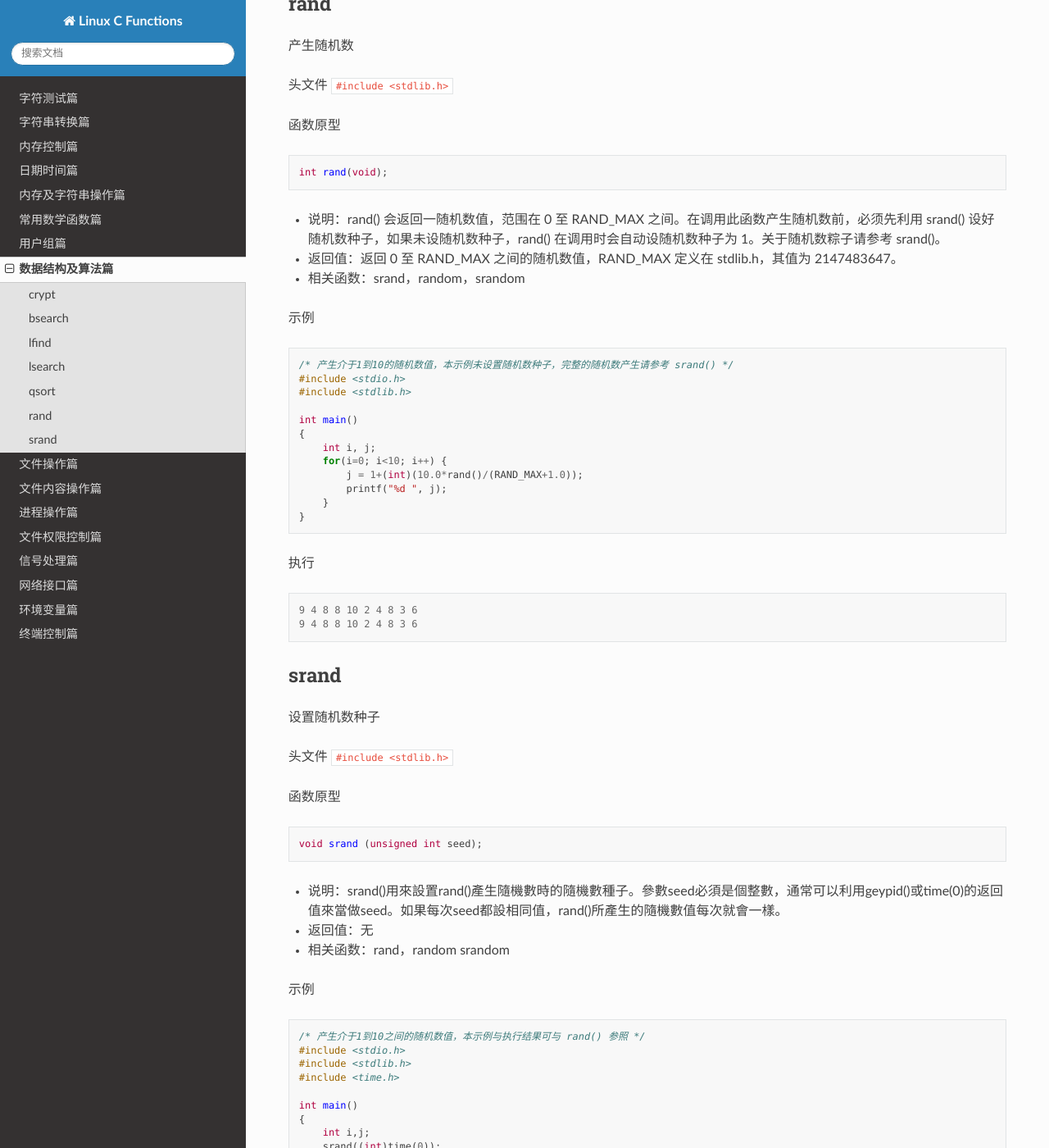
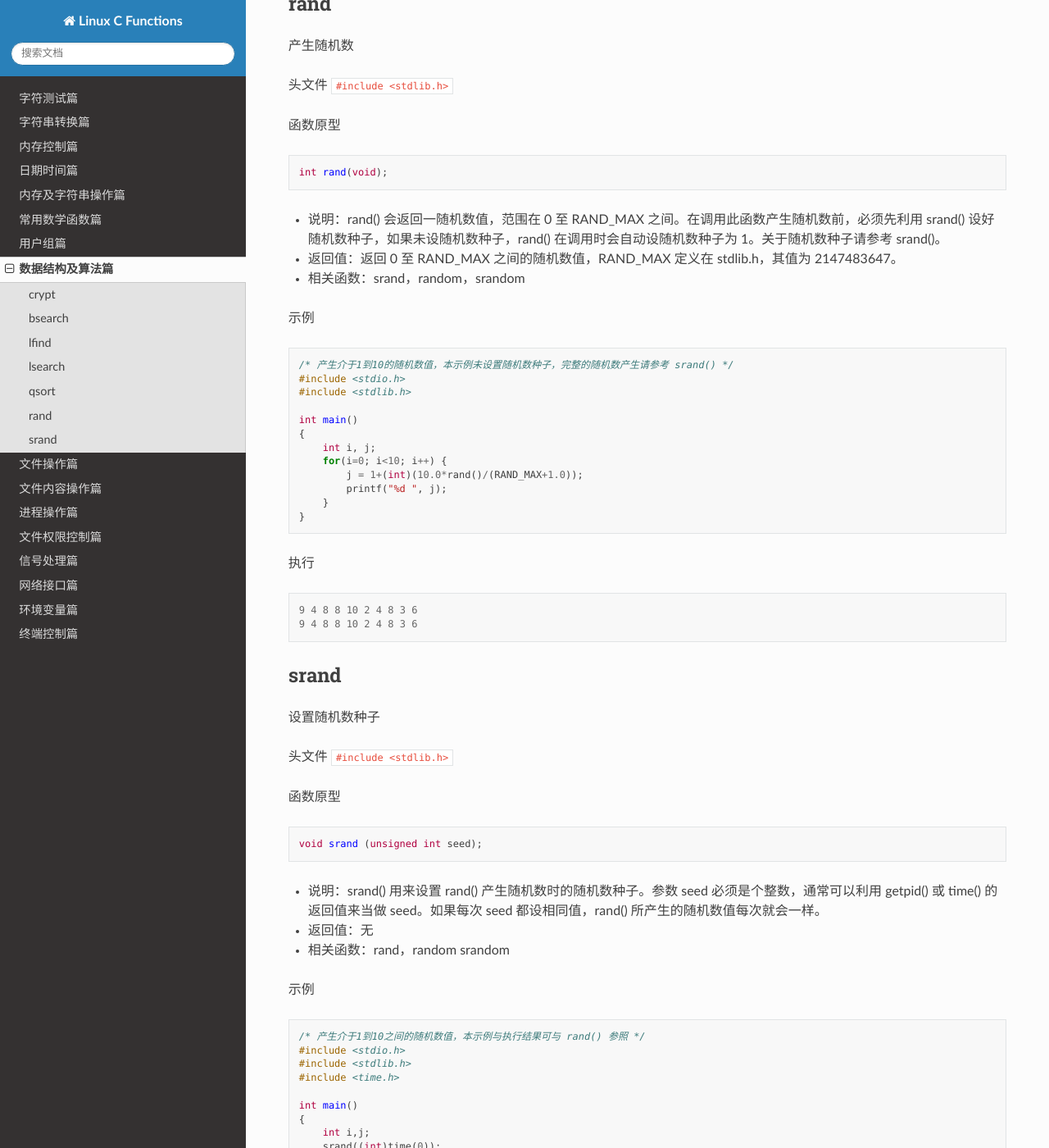
Before and after one commit to getiot/linux-c-functions, a Sphinx documentation site: the page built from source/data-structure.md, in a window 1280 px wide and 1400 px high, scrolled down 5696 px. Shown: the whole window at 82% size. Built offline with Sphinx 7.4.7 and the Read the Docs theme 2.0.0, drawn with Linux system fonts in a browser that asks for light colours.

Commit message:
fix 数据结构及算法篇

````diff
--- a/source/data-structure.md
+++ b/source/data-structure.md
@@ -291,7 +291,7 @@ rand
 int rand(void);
 ```
 
-- 说明：rand() 会返回一随机数值，范围在 0 至 RAND_MAX 之间。在调用此函数产生随机数前，必须先利用 srand() 设好随机数种子，如果未设随机数种子，rand() 在调用时会自动设随机数种子为 1。关于随机数粽子请参考 srand()。
+- 说明：rand() 会返回一随机数值，范围在 0 至 RAND_MAX 之间。在调用此函数产生随机数前，必须先利用 srand() 设好随机数种子，如果未设随机数种子，rand() 在调用时会自动设随机数种子为 1。关于随机数种子请参考 srand()。
 - 返回值：返回 0 至 RAND_MAX 之间的随机数值，RAND_MAX 定义在 stdlib.h，其值为 2147483647。
 - 相关函数：srand，random，srandom
 
@@ -333,7 +333,7 @@ srand
 void srand (unsigned int seed);
 ```
 
-- 说明：srand()用來設置rand()產生隨機數時的隨機數種子。參數seed必須是個整數，通常可以利用geypid()或time(0)的返回值來當做seed。如果每次seed都設相同值，rand()所產生的隨機數值每次就會一樣。
+- 说明：srand() 用来设置 rand() 产生随机数时的随机数种子。参数 seed 必须是个整数，通常可以利用 getpid() 或 time() 的返回值来当做 seed。如果每次 seed 都设相同值，rand() 所产生的随机数值每次就会一样。
 - 返回值：无
 - 相关函数：rand，random srandom
 
````
